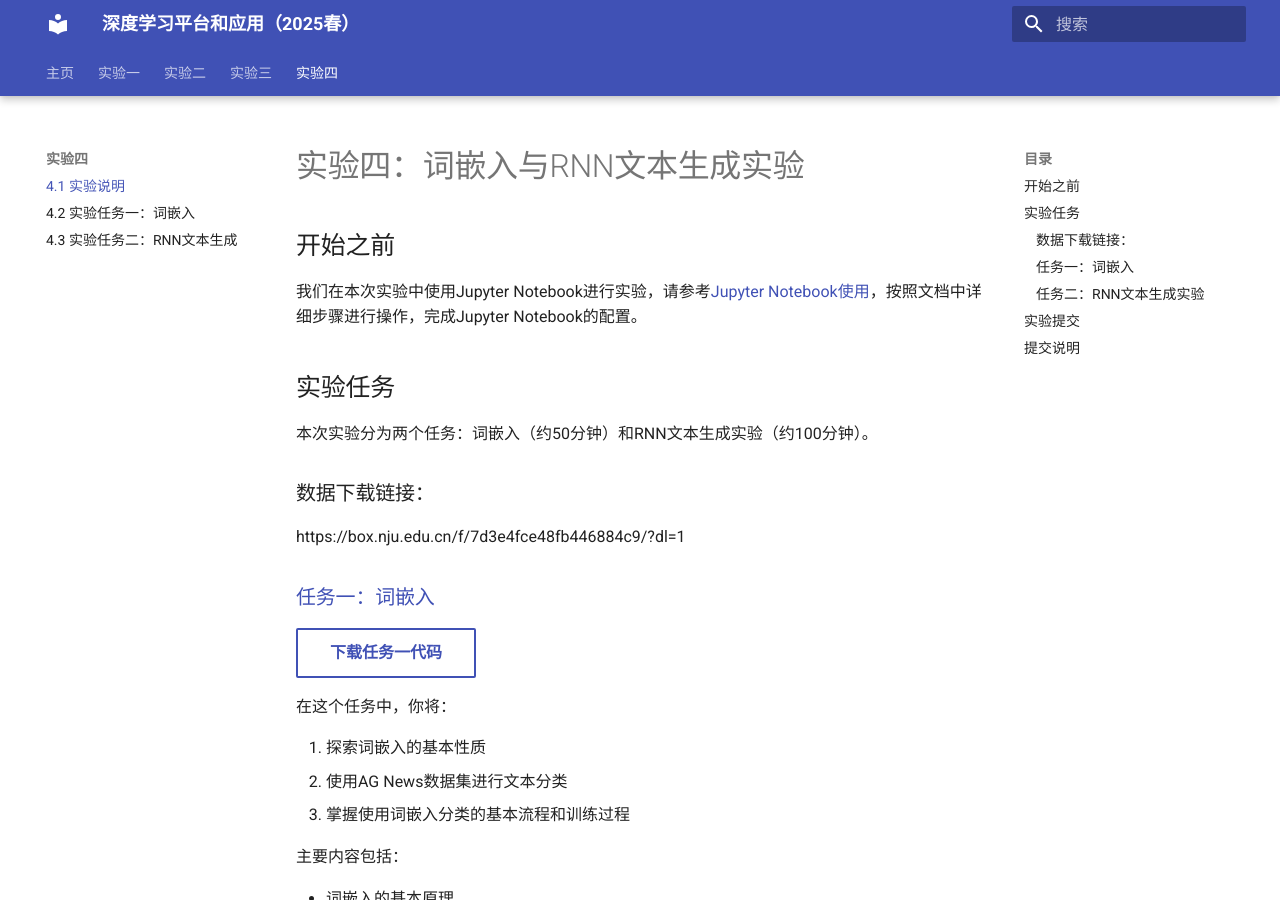
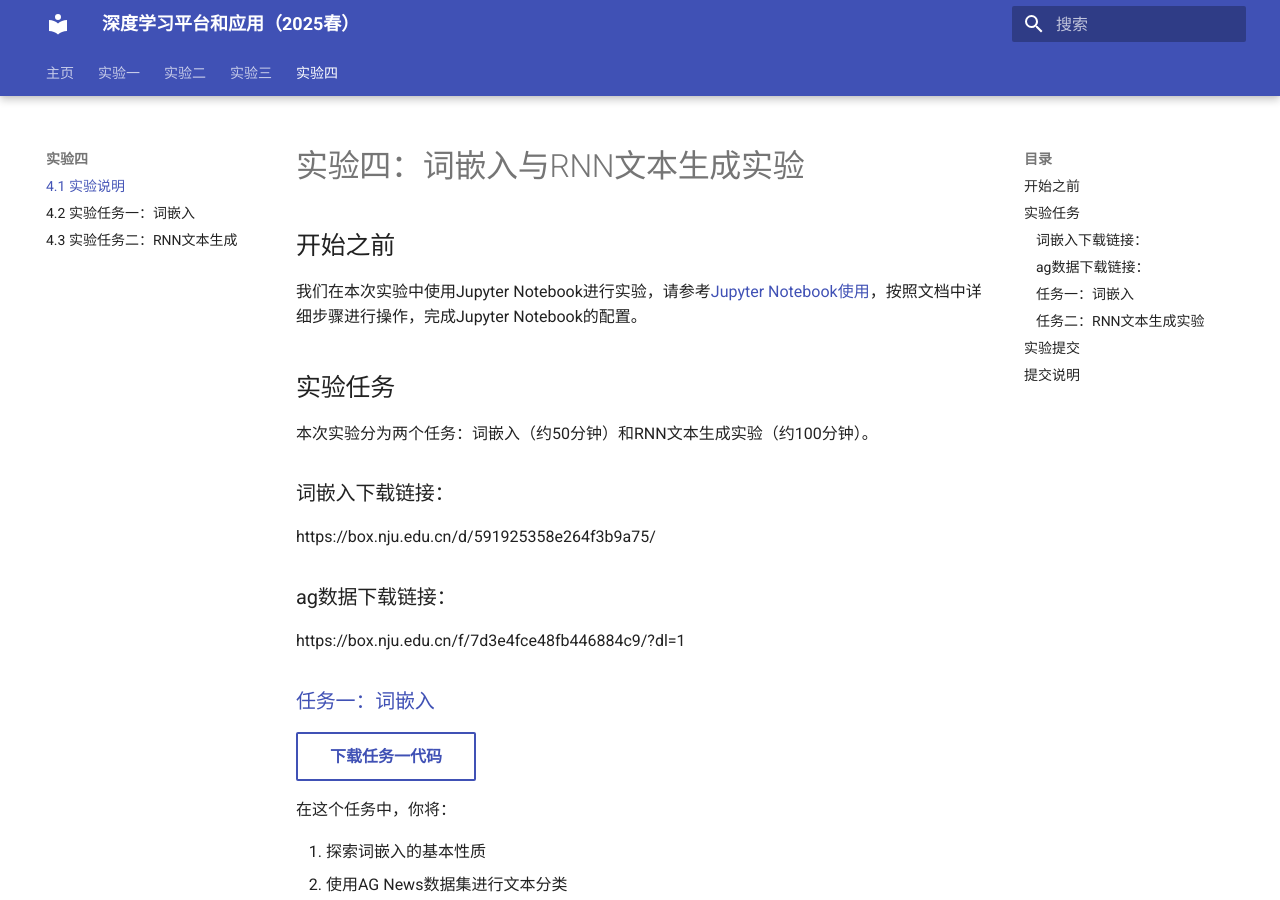
Before and after one commit to zhiweinju/nju-dl-lab-2025spring, an MkDocs documentation site: the page built from docs/lab4/实验四介绍.md, in a window 1280 px wide and 900 px high. Built offline with MkDocs 1.6.1 and Material for MkDocs 9.7.7, drawn with Linux system fonts in a browser that asks for light colours; a style sheet for code colours, icons or effects is not loaded.

Commit message:
修改了lab4

```diff
--- a/docs/lab4/实验四介绍.md
+++ b/docs/lab4/实验四介绍.md
@@ -7,7 +7,10 @@
 ## 实验任务
 本次实验分为两个任务：词嵌入（约50分钟）和RNN文本生成实验（约100分钟）。
 
-### 数据下载链接：
+### 词嵌入下载链接：
+https://box.nju.edu.cn/d/591925358e264f3b9a75/
+
+### ag数据下载链接：
 https://box.nju.edu.cn/f/7d3e4fce48fb446884c9/?dl=1
 
 ### [任务一：词嵌入](./词嵌入.md)
```
